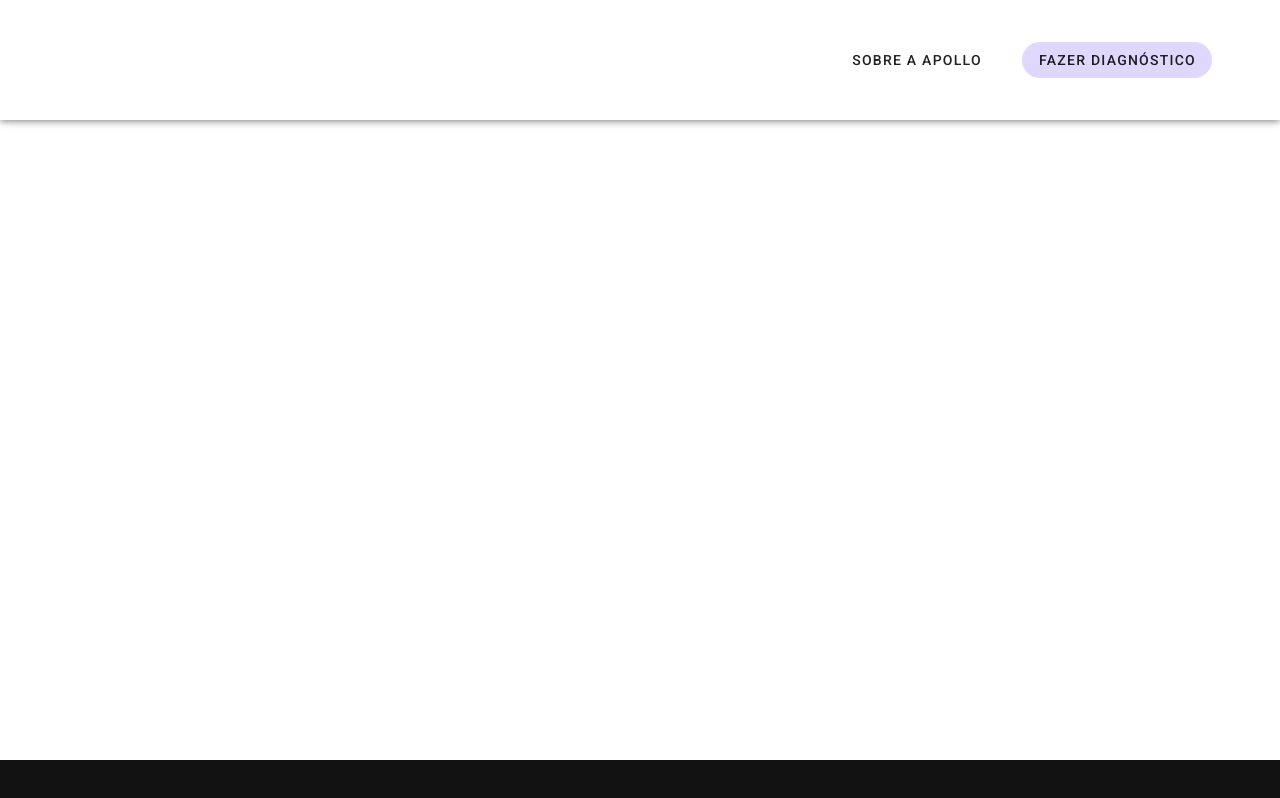
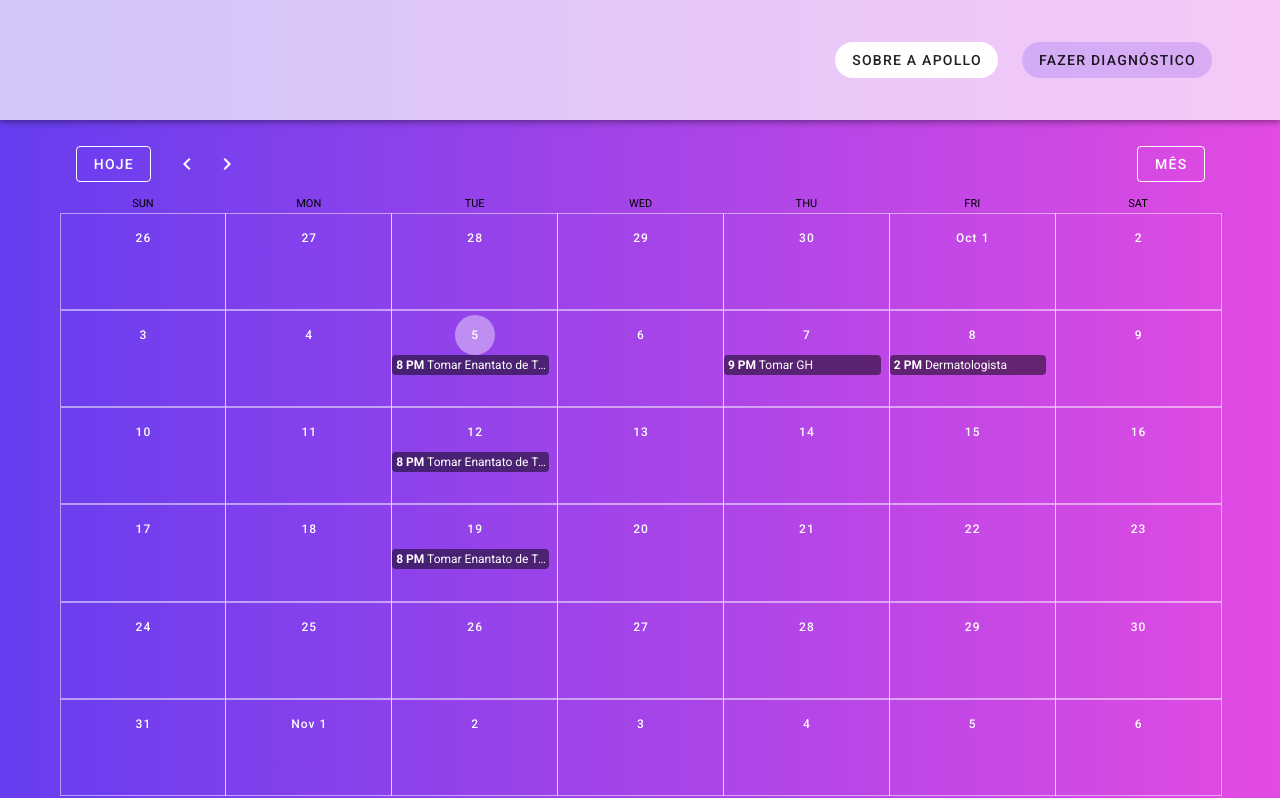
Before and after one commit to iAnd1710/apollosaude-web, a Nuxt app: page /cards/agenda in a window 1280 px wide. Shown: the top 798 px of the page. Built offline with nearby package versions, Linux system fonts and the light colour scheme.

Commit message:
new page (agenda)

```diff
--- /dev/null
+++ b/pages/cards/agenda.vue
@@ -0,0 +1,263 @@
+<template>
+<v-app style="background-color:rgba(0,0,0,1)">
+  <v-row class="fill-height">
+    <v-col>
+      <v-sheet
+        class="cima"
+        height="64">
+        <v-toolbar
+          flat>
+          <v-btn
+            outlined
+            class="mr-4"
+            color="white"
+            @click="setToday">Hoje
+          </v-btn>
+          <v-btn
+            fab
+            text
+            small
+            color="white"
+            @click="prev"><v-icon>navigate_before</v-icon>
+          </v-btn>
+          <v-btn
+            fab
+            text
+            small
+            color="white"
+            @click="next"><v-icon>navigate_next</v-icon>
+          </v-btn>
+          <v-toolbar-title class="white--text" v-if="$refs.calendar">
+            {{ $refs.calendar.title }}
+          </v-toolbar-title>
+          <v-spacer></v-spacer>
+          <v-menu
+            bottom
+            right>
+            <template v-slot:activator="{ on, attrs }">
+              <v-btn
+                outlined
+                color="white"
+                v-bind="attrs"
+                v-on="on"
+              >
+                <span>{{ typeToLabel[type] }}</span>
+              </v-btn>
+            </template>
+            <v-list>
+              <v-list-item @click="type = 'day'">
+                <v-list-item-title>Dia</v-list-item-title>
+              </v-list-item>
+              <v-list-item @click="type = 'week'">
+                <v-list-item-title>Semana</v-list-item-title>
+              </v-list-item>
+              <v-list-item @click="type = 'month'">
+                <v-list-item-title>Mês</v-list-item-title>
+              </v-list-item>
+            </v-list>
+          </v-menu>
+        </v-toolbar>
+      </v-sheet>
+
+
+
+      <v-sheet
+        class="baixo"
+        height="600"
+        >
+        <v-calendar
+            class="rounded-lg calendar"
+            ref="calendar"
+            v-model="focus"
+            color="rgba(255, 255, 255, 0.4)"
+            :events="events"
+            :event-color="getEventColor"
+            :type="type"
+            @click:event="showEvent"
+            @click:mais="viewDay"
+            @click:date="viewDay"
+        >
+        </v-calendar>
+
+        <v-menu
+          v-model="selectedOpen"
+          :close-on-content-click="false"
+          :activator="selectedElement"
+          offset-x>
+          <v-card
+            color="rgba(255, 255, 255, 0.9)"
+            min-width="350px"
+            flat
+            rounded="10"
+          >
+            <v-toolbar
+              color="rgba(0,0,0,0.5)">
+              <v-btn icon>
+                <v-icon>mdi-pencil</v-icon>
+              </v-btn>
+              <v-toolbar-title v-html="selectedEvent.name"></v-toolbar-title>
+              <v-spacer></v-spacer>
+              <v-btn icon>
+                <v-icon>mdi-heart</v-icon>
+              </v-btn>
+              <v-btn icon>
+                <v-icon>mdi-dots-vertical</v-icon>
+              </v-btn>
+            </v-toolbar>
+            <v-card-text >
+              <span class="black--text" v-html="selectedEvent.details"></span>
+            </v-card-text>
+            <v-card-actions>
+              <v-btn
+                text
+                color="secondary"
+                @click="selectedOpen = false">
+                Cancelar
+              </v-btn>
+            </v-card-actions>
+          </v-card>
+        </v-menu>
+      </v-sheet>
+    </v-col>
+  </v-row>
+  <v-container class='my-16'></v-container>
+</v-app>
+
+</template>
+
+
+
+<script>
+  export default {
+    data: () => ({
+      focus: '',
+      type: 'month',
+      typeToLabel: {
+        month: 'Mês',
+        week: 'Semana',
+        day: 'Dia',
+      },
+      selectedEvent: {},
+      selectedElement: null,
+      selectedOpen: false,
+      events: [
+          {
+            name: 'Dermatologista',
+            start: '2021-10-08 14:00',
+            end: '2021-10-08 14:30',
+            color: "rgba(0, 0, 0, 0.5)",
+            details: "Consulta com o Dr. João"
+          },
+          {
+            name: 'Tomar Enantato de Trembolona',
+            start: '2021-10-5 20:00',
+            color: "rgba(0, 0, 0, 0.5)"
+          },
+          {
+            name: 'Tomar GH',
+            start: '2021-10-07 21:00',
+            color: "rgba(0, 0, 0, 0.5)"
+          },
+          {
+            name: 'Tomar Enantato de Trembolona',
+            start: '2021-10-12 20:00',
+            color: "rgba(0, 0, 0, 0.5)"
+          },
+          {
+            name: 'Tomar Enantato de Trembolona',
+            start: '2021-10-19 20:00',
+            color: "rgba(0, 0, 0, 0.5)"
+          }
+      ],
+    }),
+    mounted () {
+      this.$refs.calendar.checkChange()
+    },
+    methods: {
+      viewDay ({ date }) {
+        this.focus = date
+        this.type = 'day'
+      },
+      getEventColor (event) {
+        return event.color
+      },
+      setToday () {
+        this.focus = ''
+      },
+      prev () {
+        this.$refs.calendar.prev()
+      },
+      next () {
+        this.$refs.calendar.next()
+      },
+      showEvent ({ nativeEvent, event }) {
+        const open = () => {
+          this.selectedEvent = event
+          this.selectedElement = nativeEvent.target
+          requestAnimationFrame(() => requestAnimationFrame(() => this.selectedOpen = true))
+        }
+
+        if (this.selectedOpen) {
+          this.selectedOpen = false
+          requestAnimationFrame(() => requestAnimationFrame(() => open()))
+        } else {
+          open()
+        }
+
+        nativeEvent.stopPropagation()
+      },
+    },
+  }
+</script>
+
+
+
+
+<style lang='sass'>
+
+.theme--light.v-sheet
+   background: linear-gradient(to right, rgba(0,0,0,0), rgba(0,0,0,0))
+
+.calendar .v-outside
+    background-color: transparent !important
+
+.theme--light.v-calendar-weekly
+   background-color: transparent !important
+
+.theme--light.v-application
+   background-color: transparent !important
+
+.cima .v-sheet
+    background-color: transparent !important
+
+.baixo .v-sheet
+   background: linear-gradient(to right, rgba(0,0,0,0), rgba(0,0,0,0))
+
+.v-main
+  background: linear-gradient(to right, #663DEF, #E34BE2)
+.title
+  max-width: 500px
+.span
+  display: inline-block
+  line-height: 12px
+
+.v-calendar .v-btn__content
+    color: white
+
+.theme--light .v-calendar-weekly .v-calendar-weekly__head-weekday
+    color: black !important
+    border: none !important
+
+.theme--light .v-calendar-weekly
+    border: none !important
+
+.theme--light .v-calendar-weekly .v-calendar-weekly__day
+    border: rgba(255,255,255,0.5) 1px solid !important
+
+.v-calendar-daily
+    background-color: transparent !important
+
+.v-menu__content
+    border-radius: 30px !important
+
+</style>
```
